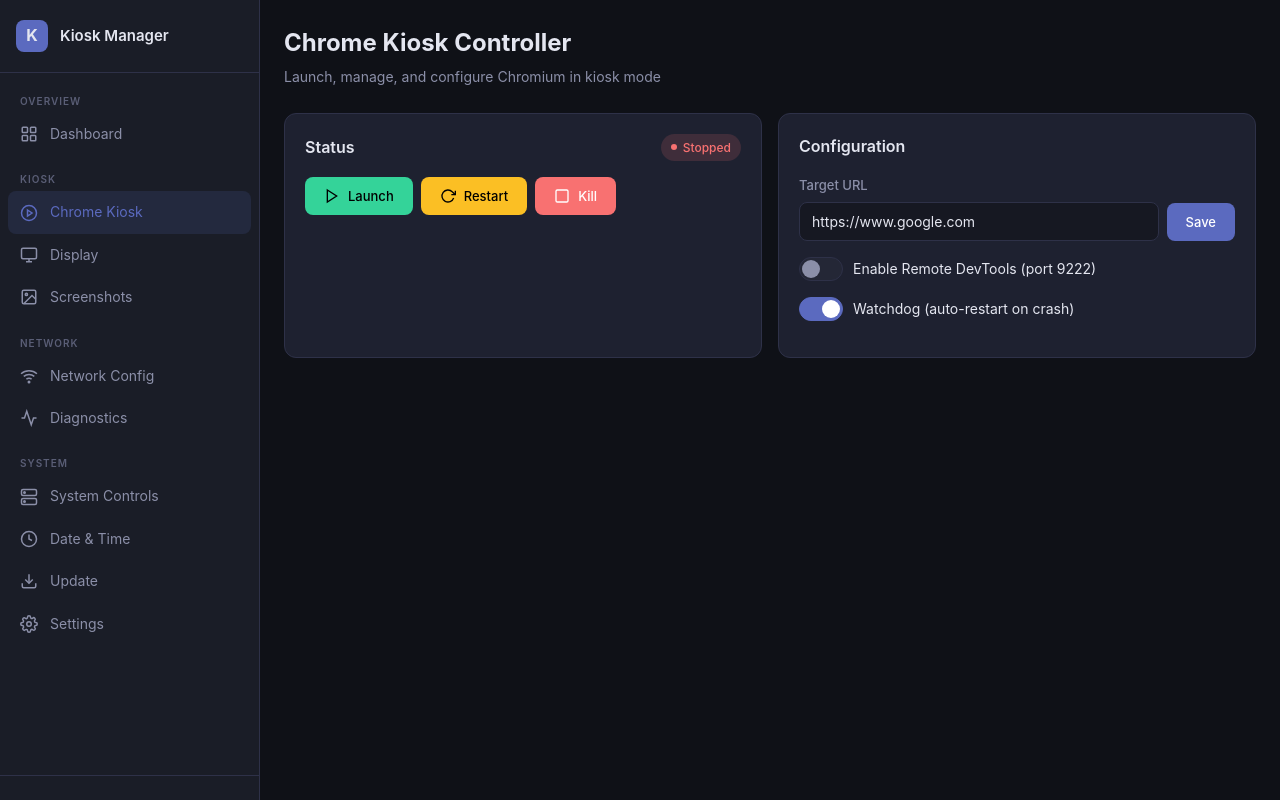
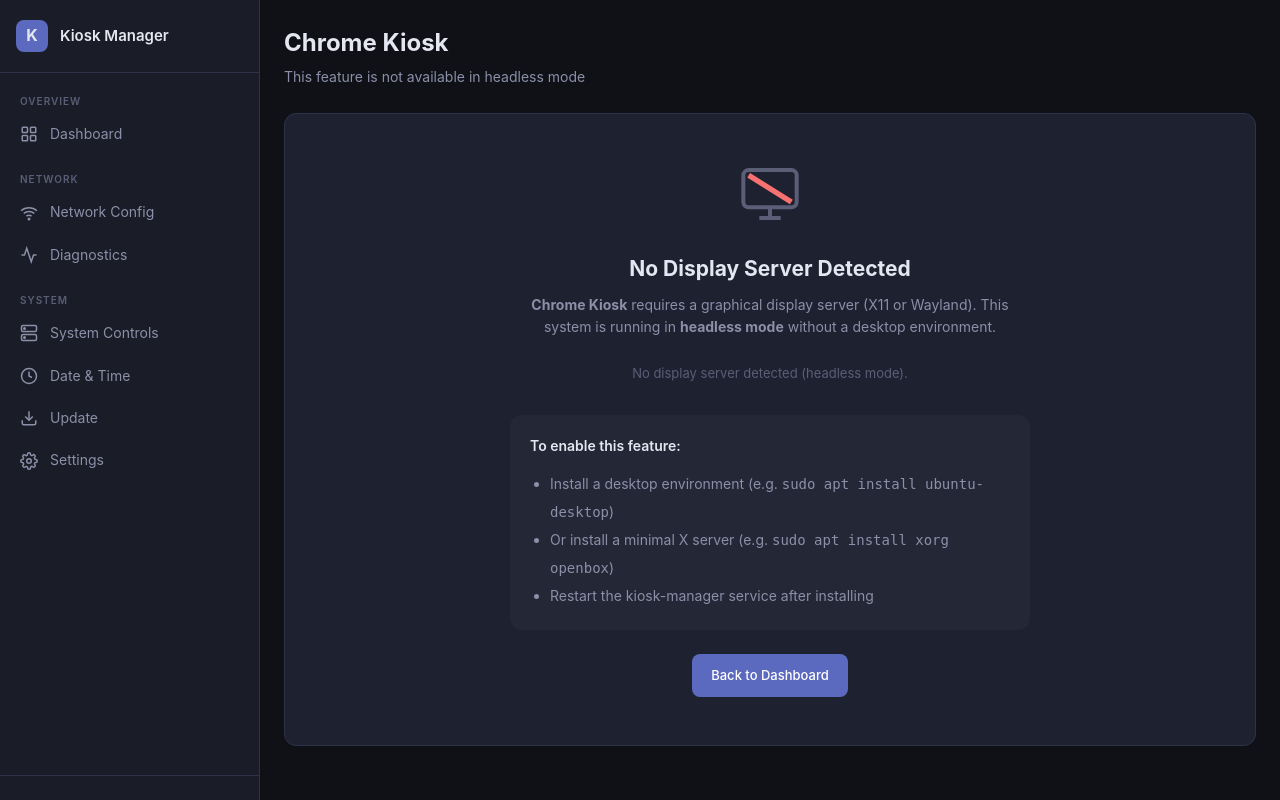
Before and after one commit to aydin05/pc-hub, a Flask app: page /kiosk/ in a window 1280 px wide. Run offline with Flask 3, Linux system fonts and the light colour scheme; data comes from the database, SQL or seed files in the repository.

Commit message:
Add headless (no-GUI) support: hide display features on servers without desktop

```diff
--- a/app.py
+++ b/app.py
@@ -64,9 +64,11 @@
 
     @app.context_processor
     def inject_globals():
+        from sysdetect import get_sys
         return {
             'keyboard_enabled': get_setting('keyboard_enabled', '0') == '1',
             'auth_enabled': get_setting('auth_enabled', '0') == '1',
+            'has_display': get_sys().has_display,
         }
 
     return app
--- a/routes/kiosk.py
+++ b/routes/kiosk.py
@@ -126,6 +126,11 @@
 @kiosk_bp.route('/')
 @login_required
 def kiosk_page():
+    sys = get_sys()
+    if sys.is_headless:
+        return render_template('headless.html',
+                               feature='Chrome Kiosk',
+                               reason='No display server detected (headless mode).')
     settings = {
         'url': get_setting('kiosk_url', 'https://www.google.com'),
         'devtools': get_setting('kiosk_devtools', '0'),
@@ -142,6 +147,8 @@
 @kiosk_bp.route('/api/status')
 @login_required
 def status():
+    if get_sys().is_headless:
+        return jsonify({'running': False, 'pid': None, 'headless': True, 'error': 'No display server available'})
     pid = _get_kiosk_pid()
     return jsonify({
         'running': pid is not None,
@@ -154,6 +161,8 @@
 @kiosk_bp.route('/api/launch', methods=['POST'])
 @login_required
 def launch():
+    if get_sys().is_headless:
+        return jsonify({'error': 'Cannot launch kiosk in headless mode (no display server)'}), 400
     pid = _get_kiosk_pid()
     if pid:
         return jsonify({'error': 'Chromium is already running', 'pid': pid}), 400
@@ -164,6 +173,8 @@
 @kiosk_bp.route('/api/restart', methods=['POST'])
 @login_required
 def restart():
+    if get_sys().is_headless:
+        return jsonify({'error': 'Cannot restart kiosk in headless mode (no display server)'}), 400
     _kill_chromium()
     time.sleep(1)
     new_pid = _launch_chromium()
--- a/routes/screenshots.py
+++ b/routes/screenshots.py
@@ -42,12 +42,18 @@
 @screenshots_bp.route('/')
 @login_required
 def screenshots_page():
+    if get_sys().is_headless:
+        return render_template('headless.html',
+                               feature='Screenshots',
+                               reason='No display server detected (headless mode).')
     return render_template('screenshots.html')
 
 
 @screenshots_bp.route('/api/capture', methods=['POST'])
 @login_required
 def capture():
+    if get_sys().is_headless:
+        return jsonify({'error': 'Cannot capture screenshots in headless mode (no display server)'}), 400
     filename = _capture_screenshot()
     if filename:
         return jsonify({'success': True, 'filename': filename})
--- a/sysdetect.py
+++ b/sysdetect.py
@@ -114,6 +114,16 @@
     @property
     def is_macos(self):
         return self._cache['os'] == 'darwin'
+
+    @property
+    def has_display(self):
+        """True if a display server (X11/Wayland) is available."""
+        return self.display_server in ('x11', 'wayland') or self.is_macos
+
+    @property
+    def is_headless(self):
+        """True if running without a display server (server/CLI only)."""
+        return not self.has_display
 
     @property
     def distro(self):
@@ -359,6 +369,7 @@
             'distro': self.distro,
             'arch': self._cache['arch'],
             'display_server': self.display_server,
+            'has_display': self.has_display,
             'init_system': self.init_system,
             'net_backend': self.net_backend,
             'browser': self.get_browser() or 'not found',
--- a/templates/base.html
+++ b/templates/base.html
@@ -29,6 +29,7 @@
                         <span>Dashboard</span>
                     </a>
                 </div>
+                {% if has_display %}
                 <div class="nav-section">
                     <div class="nav-section-title">Kiosk</div>
                     <a class="nav-link" href="/kiosk/">
@@ -44,6 +45,7 @@
                         <span>Screenshots</span>
                     </a>
                 </div>
+                {% endif %}
                 <div class="nav-section">
                     <div class="nav-section-title">Network</div>
                     <a class="nav-link" href="/network/">
--- /dev/null
+++ b/templates/headless.html
@@ -0,0 +1,36 @@
+{% extends "base.html" %}
+{% block title %}{{ feature }} - Unavailable{% endblock %}
+{% block content %}
+<div class="page-header">
+    <h1>{{ feature }}</h1>
+    <p>This feature is not available in headless mode</p>
+</div>
+
+<div class="card" style="text-align:center;padding:48px 24px;">
+    <svg viewBox="0 0 24 24" fill="none" stroke="var(--text-muted)" stroke-width="1.5" width="64" height="64" style="margin:0 auto 20px;">
+        <rect x="2" y="3" width="20" height="14" rx="2"/>
+        <line x1="8" y1="21" x2="16" y2="21"/>
+        <line x1="12" y1="17" x2="12" y2="21"/>
+        <line x1="4" y1="5" x2="20" y2="15" stroke="var(--danger)" stroke-width="2"/>
+    </svg>
+    <h2 style="margin-bottom:8px;color:var(--text-primary);">No Display Server Detected</h2>
+    <p style="color:var(--text-secondary);max-width:480px;margin:0 auto 24px;">
+        <strong>{{ feature }}</strong> requires a graphical display server (X11 or Wayland).
+        This system is running in <strong>headless mode</strong> without a desktop environment.
+    </p>
+    <p style="color:var(--text-muted);font-size:13px;">{{ reason }}</p>
+
+    <div style="margin-top:32px;padding:20px;background:var(--bg-tertiary);border-radius:var(--radius-lg);max-width:520px;margin-left:auto;margin-right:auto;text-align:left;">
+        <div style="font-weight:600;margin-bottom:12px;color:var(--text-primary);">To enable this feature:</div>
+        <ul style="color:var(--text-secondary);line-height:2;padding-left:20px;">
+            <li>Install a desktop environment (e.g. <code>sudo apt install ubuntu-desktop</code>)</li>
+            <li>Or install a minimal X server (e.g. <code>sudo apt install xorg openbox</code>)</li>
+            <li>Restart the kiosk-manager service after installing</li>
+        </ul>
+    </div>
+
+    <div style="margin-top:24px;">
+        <a href="/dashboard" class="btn btn-primary">Back to Dashboard</a>
+    </div>
+</div>
+{% endblock %}
```
Also changed, not shown: routes/display.py (+8 -0 lines), 1 other file.
